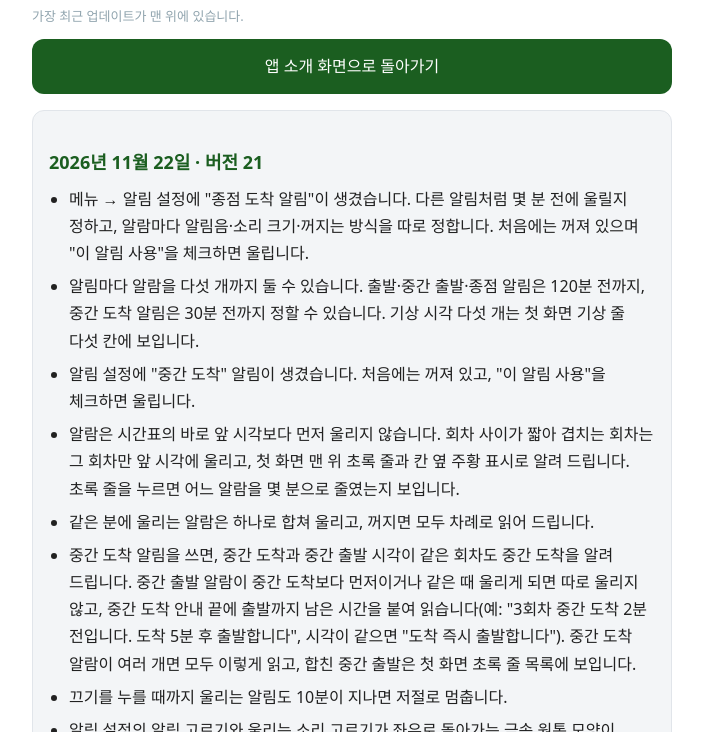
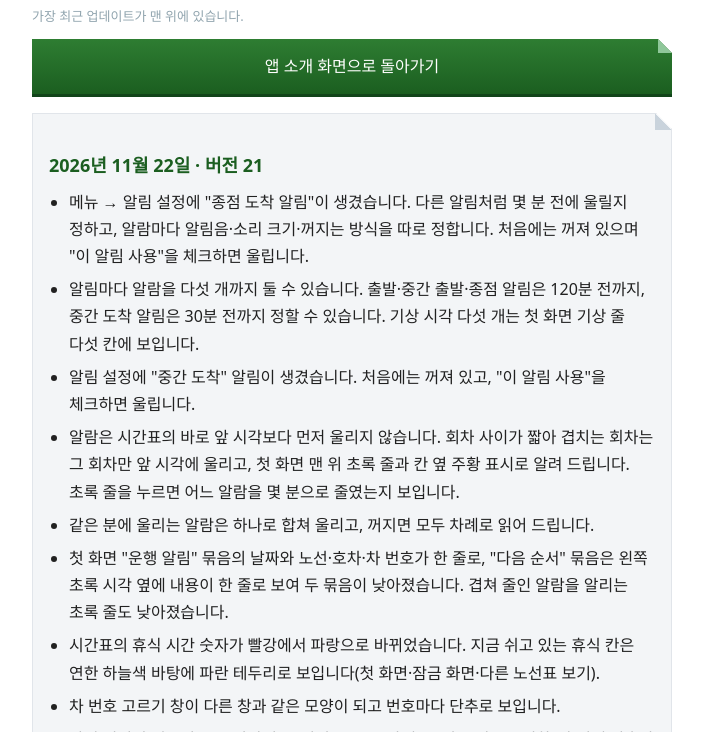
Before and after one commit to coscaSupport/busalarm-guide, a plain HTML site: page updates.html in a window 1280 px wide. Shown: the part 68-800 px from the top of the page, without its empty margins (288-991 px from the left). Drawn offline with Linux system fonts and the light colour scheme.

Commit message:
안내 페이지 단추·상자 접힌 귀퉁이 사각, 업데이트 내역 더함
Co-Authored-By: Claude Opus 5.5 <noreply@anthropic.com>
Claude-Session: https://claude.ai/code/session_01JGfLuGmZYRQAxt4oYnNUhR

```diff
--- a/updates.html
+++ b/updates.html
@@ -8,8 +8,10 @@
 body{font-family:system-ui,sans-serif;max-width:640px;margin:0 auto;padding:24px;line-height:1.7;color:#212121;word-break:keep-all;overflow-wrap:anywhere}
 h1{font-size:24px;margin:0 0 8px}
 h2{font-size:18px;margin:28px 0 8px;color:#1B5E20}
-a.btn{display:block;background:#1B5E20;color:#fff;text-decoration:none;padding:14px;border-radius:12px;text-align:center;margin:12px 0}
-.box{background:#F3F5F7;border:1px solid #E1E5EA;border-radius:12px;padding:8px 16px 16px;margin:16px 0}
+a.btn{display:block;position:relative;background:linear-gradient(#2E7D32,#1B5E20);color:#fff;text-decoration:none;padding:14px;border-radius:0;border-bottom:3px solid #12441A;text-align:center;margin:12px 0;clip-path:polygon(0 0,calc(100% - 14px) 0,100% 14px,100% 100%,0 100%)}
+a.btn::after{content:"";position:absolute;top:0;right:0;width:14px;height:14px;background:linear-gradient(to left bottom,transparent 50%,#8FC79A 50%)}
+.box{position:relative;background:#F3F5F7;border:1px solid #E1E5EA;border-radius:0;padding:8px 16px 16px;margin:16px 0;clip-path:polygon(0 0,calc(100% - 16px) 0,100% 16px,100% 100%,0 100%)}
+.box::after{content:"";position:absolute;top:0;right:0;width:16px;height:16px;background:linear-gradient(to left bottom,transparent 50%,#C9D3DC 50%)}
 ul{margin:0;padding-left:20px}
 li{margin:6px 0}
 .sub{font-size:13px;color:#90A4AE;margin:8px 0 0}
@@ -29,6 +31,10 @@ li{margin:6px 0}
 <li>알림 설정에 &quot;중간 도착&quot; 알림이 생겼습니다. 처음에는 꺼져 있고, &quot;이 알림 사용&quot;을 체크하면 울립니다.</li>
 <li>알람은 시간표의 바로 앞 시각보다 먼저 울리지 않습니다. 회차 사이가 짧아 겹치는 회차는 그 회차만 앞 시각에 울리고, 첫 화면 맨 위 초록 줄과 칸 옆 주황 표시로 알려 드립니다. 초록 줄을 누르면 어느 알람을 몇 분으로 줄였는지 보입니다.</li>
 <li>같은 분에 울리는 알람은 하나로 합쳐 울리고, 꺼지면 모두 차례로 읽어 드립니다.</li>
+<li>첫 화면 &quot;운행 알림&quot; 묶음의 날짜와 노선·호차·차 번호가 한 줄로, &quot;다음 순서&quot; 묶음은 왼쪽 초록 시각 옆에 내용이 한 줄로 보여 두 묶음이 낮아졌습니다. 겹쳐 줄인 알람을 알리는 초록 줄도 낮아졌습니다.</li>
+<li>시간표의 휴식 시간 숫자가 빨강에서 파랑으로 바뀌었습니다. 지금 쉬고 있는 휴식 칸은 연한 하늘색 바탕에 파란 테두리로 보입니다(첫 화면·잠금 화면·다른 노선표 보기).</li>
+<li>차 번호 고르기 창이 다른 창과 같은 모양이 되고 번호마다 단추로 보입니다.</li>
+<li>알림 설정의 원통이 조금 낮아지고, 읽어 줄 문구 아래 &quot;들어 보기&quot;·&quot;초기화&quot;가 입체 단추가 되었습니다.</li>
 <li>중간 도착 알림을 쓰면, 중간 도착과 중간 출발 시각이 같은 회차도 중간 도착을 알려 드립니다. 중간 출발 알람이 중간 도착보다 먼저이거나 같은 때 울리게 되면 따로 울리지 않고, 중간 도착 안내 끝에 출발까지 남은 시간을 붙여 읽습니다(예: &quot;3회차 중간 도착 2분 전입니다. 도착 5분 후 출발합니다&quot;, 시각이 같으면 &quot;도착 즉시 출발합니다&quot;). 중간 도착 알람이 여러 개면 모두 이렇게 읽고, 합친 중간 출발은 첫 화면 초록 줄 목록에 보입니다.</li>
 <li>끄기를 누를 때까지 울리는 알림도 10분이 지나면 저절로 멈춥니다.</li>
 <li>알림 설정의 알림 고르기와 울리는 소리 고르기가 좌우로 돌아가는 금속 원통 모양이 되었습니다.</li>
```
Also changed, not shown: index.html (+6 -3 lines), routeguide-updates.html (+4 -2 lines).
